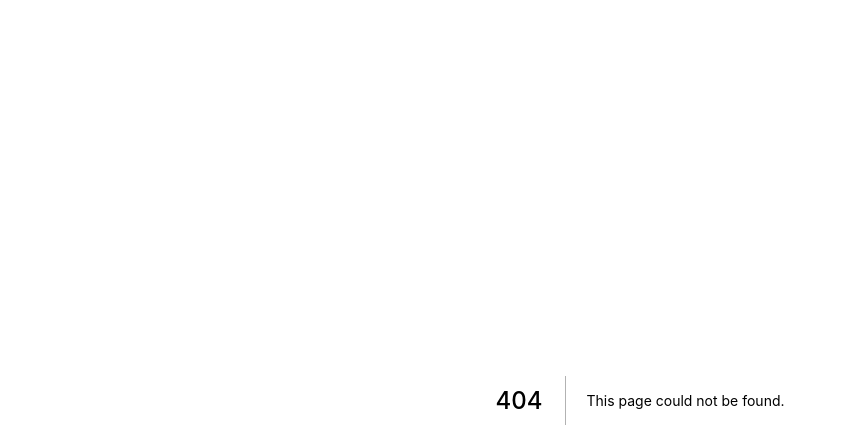
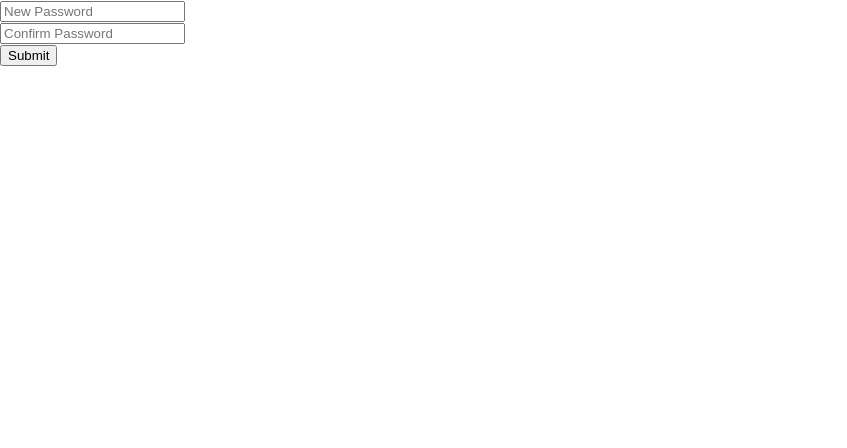
Before and after one commit to Hello-World-Purdue/hw22-frontend, a Next.js app: page /reset in a window 1280 px wide. Before the commit this address had no page. Shown: the top 448 px of the page, without its empty margins (0-847 px from the left). Built offline with nearby package versions, Linux system fonts and the light colour scheme.

Commit message:
feat: reset basic impl

```diff
--- /dev/null
+++ b/pages/reset.tsx
@@ -0,0 +1,38 @@
+import AuthContext from "context/AuthContext";
+import {useRouter} from "next/router";
+import {FormEvent, useContext} from "react";
+
+// var __log = console.log;
+export default function Reset() {
+  const {query, isReady} = useRouter();
+  const {token} = query;
+  const {reset} = useContext(AuthContext);
+  function handleSubmit(e: FormEvent<HTMLFormElement>) {
+    if (!isReady) return;
+    e.preventDefault();
+    const formData = new FormData(e.currentTarget);
+    reset({
+      password: formData.get("pass"),
+      passwordConfirm: formData.get("conf-pass"),
+      token,
+    });
+  }
+  return (
+    <form onSubmit={handleSubmit}>
+      <input value={token} type="hidden" />
+      <div>
+        <input name="pass" type="password" placeholder="New Password" />
+      </div>
+      <div>
+        <input
+          name="conf-pass"
+          type="password"
+          placeholder="Confirm Password"
+        />
+      </div>
+      <button disabled={!isReady} type="submit">
+        Submit
+      </button>
+    </form>
+  );
+}
--- a/tsconfig.json
+++ b/tsconfig.json
@@ -1,6 +1,6 @@
 {
   "compilerOptions": {
-    "target": "es5",
+    "target": "ESNext",
     "lib": ["dom", "dom.iterable", "esnext"],
     "allowJs": true,
     "skipLibCheck": true,
```
Also changed, not shown: components/NoSSR.tsx (added, +10 -0 lines), package.json (+9 -9 lines), 1 other file (tests, documents, lock files or other folders).
